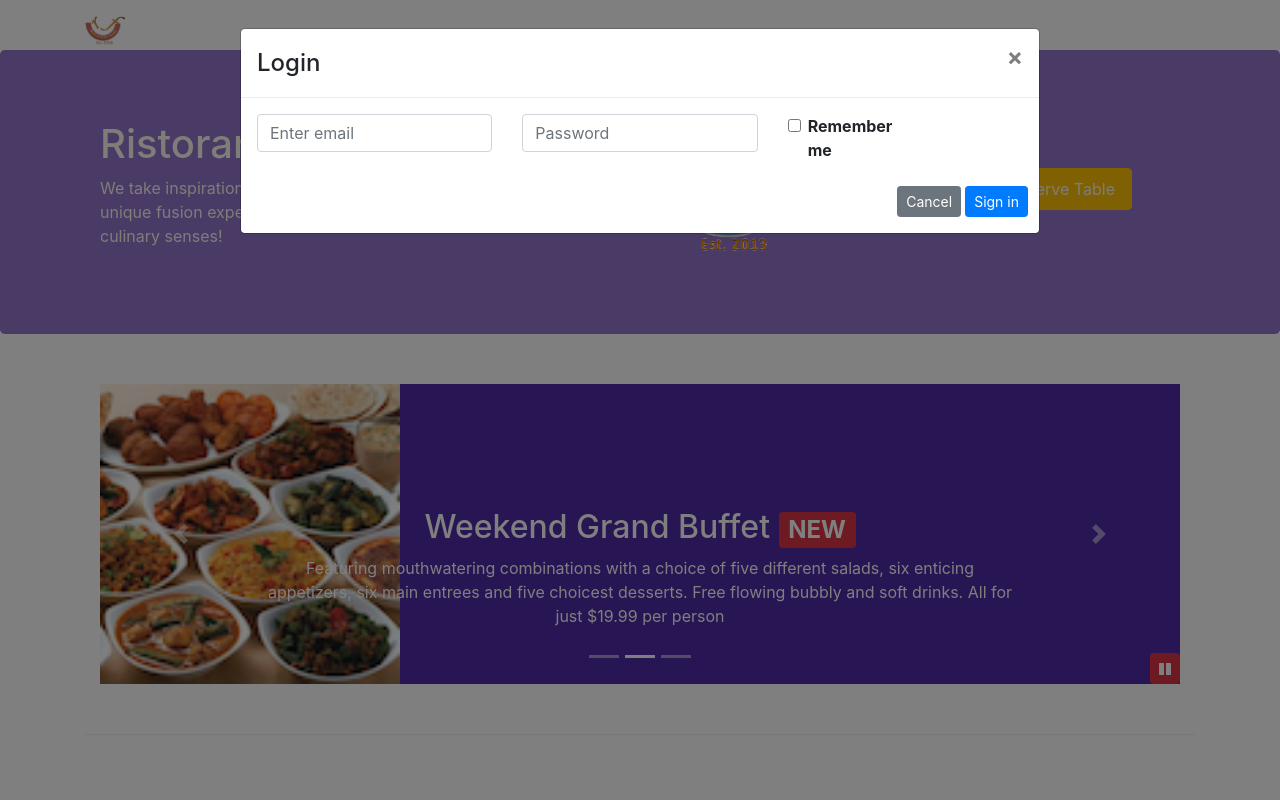
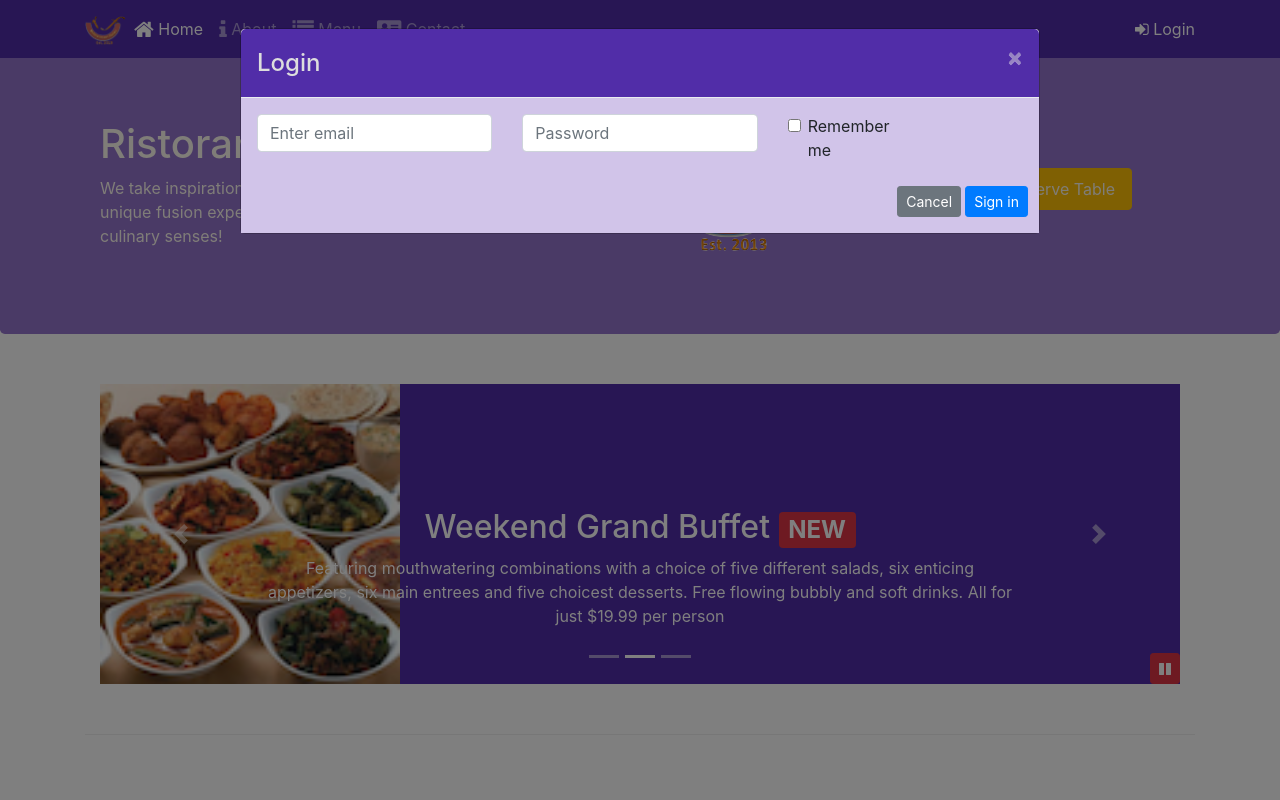
Before and after one commit to ahmad-ausaf0/Restaurant, a website: page index.html in a window 1280 px wide. Both pictures are taken after a click on the link "Login". Shown: the top 800 px of the page. Drawn offline with nearby package versions, Linux system fonts and the light colour scheme.

Commit message:
Assignment-4

```diff
--- a/css/styles-old.css
+++ b/css/styles-old.css
@@ -70,3 +70,18 @@ body {
     position: absolute;
     bottom: 0px;
 }
+
+.modal-header {
+    background-color: #512DA8;
+    color: floralwhite;
+
+}
+
+.modal-body {
+    background-color:   #D1C4E9;
+
+}
+
+.close {
+    color: floralwhite;
+}
--- a/css/styles.scss
+++ b/css/styles.scss
@@ -43,7 +43,7 @@ body {
     z-index: 0;
 }
 
-.nav-dark {
+.navbar-dark {
     background-color: $background-dark;
 }
 
@@ -74,3 +74,19 @@ body {
     position: absolute;
     bottom: 0px;
 }
+
+.notbold {
+    font-weight: normal;
+}
+
+.modal-header {
+    background-color: $background-dark;
+    color: $lt-grey;
+    .close {
+        color: $lt-grey ;
+    }
+}
+
+.modal-body {
+    background-color: $background-pale;
+}
--- a/index.html
+++ b/index.html
@@ -31,9 +31,7 @@
                     <li class="nav-items"><a class="nav-link" href="./contactus.html"><span class="fa fa-address-card fa-lg"></span> Contact</a></li>
                 </ul>
                 <span class="navbar-text">
-                    <a data-toggle="modal" data-target="#loginModal">
-                        <span class="fa fa-sign-in"></span> Login
-                    </a>
+                    <a id="login-link"><span class="fa fa-sign-in"></span> Login</a>
                 </span>
             </div>
         </div>
@@ -60,7 +58,7 @@
                             <div class="col-12 col-sm-12 col-md-4">
                                 <input type="checkbox" class="form-check-input" name="approve" id="approve" value="">
                                 <label id="label" class="from-check-label" for="approve">
-                                    <strong>Remember me</strong>
+                                    Remember me
                                 </label>
                             </div>
                         </div>
@@ -90,9 +88,8 @@
 
                 <div class="form-group row mr-5 mt-5">
                     <div class="col-12 col-sm-12 col-md-12">
-                        <a class="btn btn-block nav-link btn-warning" role="button"
-                        data-toggle="modal" data-target="#reserveModal">
-                             Reserve Table</a>
+                        <a class="btn btn-block nav-link btn-warning" role="button" id="reserveButton">
+                            Reserve Table</a>
                     </div>
                 </div>
             </div>
@@ -297,9 +294,6 @@
             </div>
         </div>
 
-
-
-
     </div>
 
     <footer class="footer">
@@ -366,6 +360,18 @@
             });
 
         });
+
+        $(document).ready(function() {
+            $('#reserveButton').click(function() {
+                $('#reserveModal').modal('show');
+            });
+        });
+
+        $(document).ready(function() {
+            $('#login-link').click(function() {
+                $('#loginModal').modal('show');
+            });
+        });
     </script>
 
 
```
Also changed, not shown: css/styles.css.
